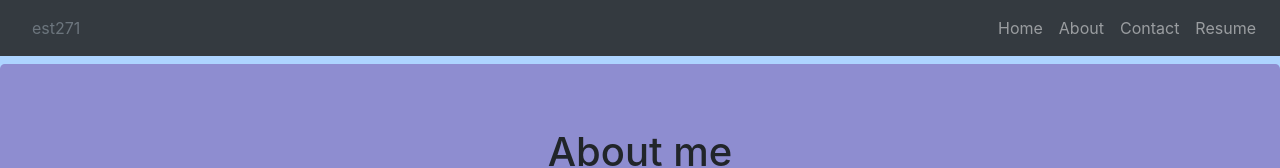
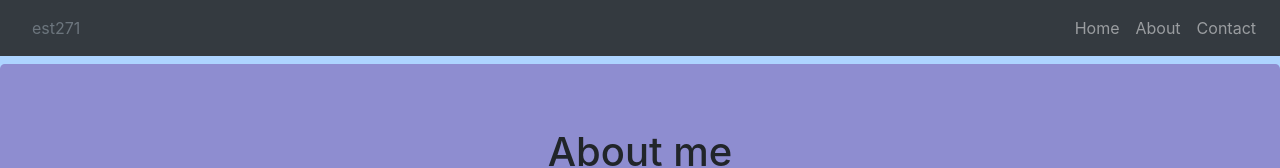
Before and after one commit to est271/est271.github.io, a plain HTML site: page about.html in a window 1280 px wide. Shown: the top 168 px of the page. Drawn offline with nearby package versions, Linux system fonts and the light colour scheme.

Commit message:
remove resume links

```diff
--- a/about.html
+++ b/about.html
@@ -42,9 +42,6 @@ body{
         <li class="nav-item">
           <a class="nav-link" href="contact.html">Contact</a>
         </li>
-        <li class="nav-item">
-          <a class="nav-link" href="#">Resume</a>
-        </li>
       </div>
     </nav>
     <div class="jumbotron">
```
Also changed, not shown: contact.html (+0 -3 lines).
